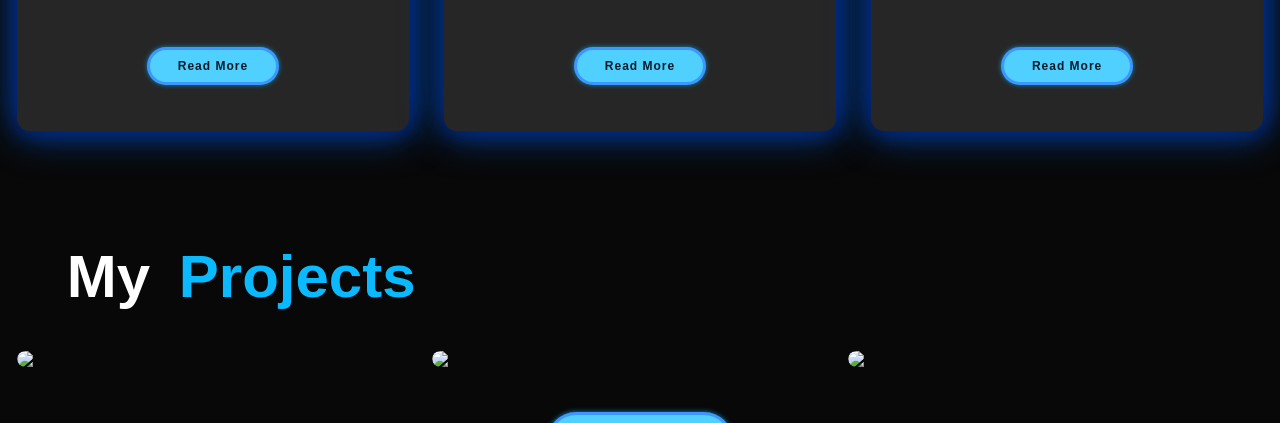
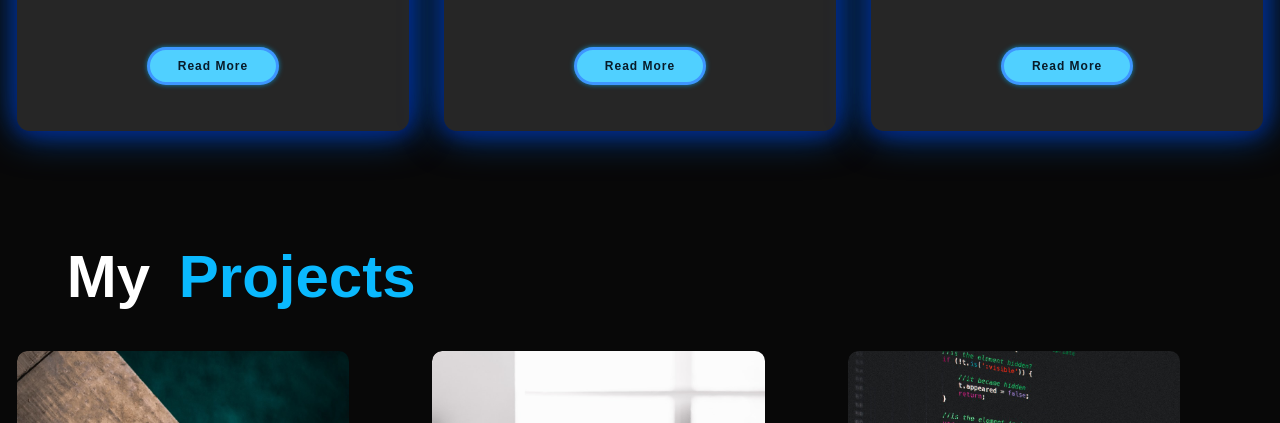
Before and after one commit to Greesha7770/myportfolio, a plain HTML site: page index.html in a window 1280 px wide. Shown: the part 2025-2448 px from the top of the page. Drawn offline with Linux system fonts and the light colour scheme; a web font is replaced by a local one.

Commit message:
Update index.html

```diff
--- a/index.html
+++ b/index.html
@@ -88,7 +88,7 @@
         <div class="container">
             <div class="row">
                 <div class="about-col-1">
-                    <img src="Images/myImage.jpg" alt="" height="700px">
+                    <img src="myImage.jpg" alt="" height="700px">
 
                 </div>
                 <!-- tablink tabtitles active-link tab-contents-->
@@ -226,7 +226,7 @@
             <div class="work-list">
                 <div class="work">
                     <div class="project-img">
-                        <img src="Images/img3.jpg">
+                        <img src="img3.jpg">
                     </div>
                     <div class="layer">
                         <h3>Flipkart</h3>
@@ -239,7 +239,7 @@
                 <div class="work">
 
                     <div class="project-img">
-                        <img src="Images/img2.jpg">
+                        <img src="img2.jpg">
                     </div>
 
                     <div class="layer">
@@ -256,7 +256,7 @@
                 <div class="work">
 
                     <div class="project-img">
-                        <img src="Images/img1.jpg">
+                        <img src="img1.jpg">
                     </div>
 
                     <div class="layer">
@@ -322,7 +322,7 @@
 
                     </div>
 
-                    <a href="Images/Grishma.pdf" download class="btn btn2">DownLoad Resume</a>
+                    <a href="Grishma.pdf" download class="btn btn2">DownLoad Resume</a>
                 </div>
 
                 <div class="contact-right">
```
